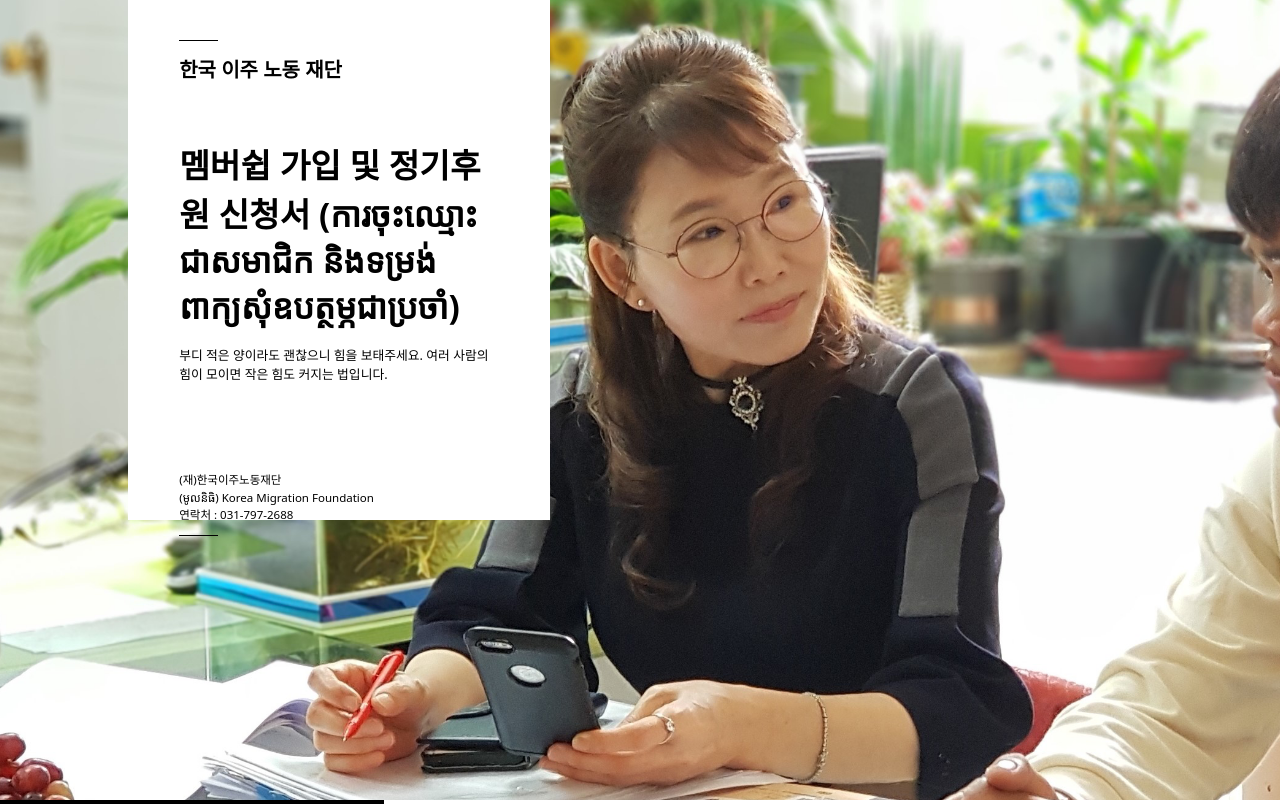
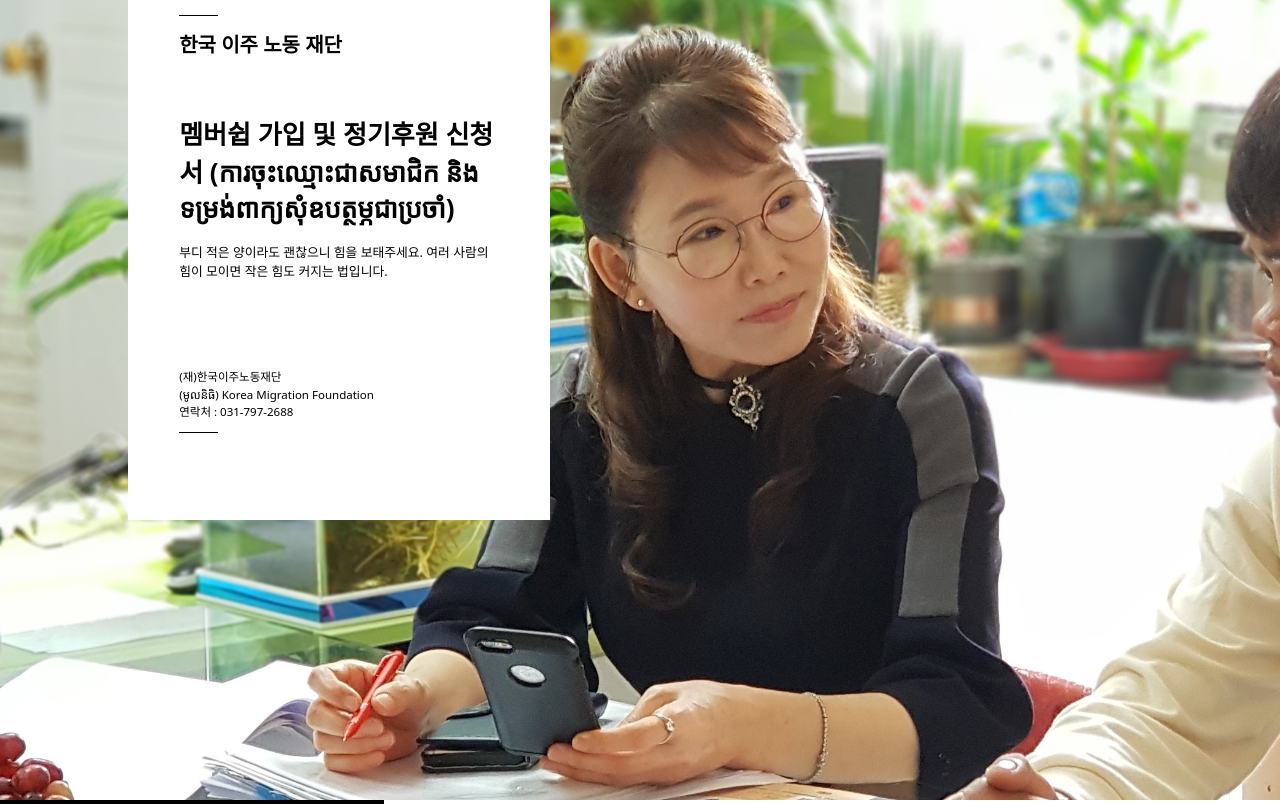
Before and after one commit to ckim48/audo_debit, a Flask app: page / in a window 1280 px wide. Shown: the top 804 px of the page. Run offline with Flask 3, Linux system fonts and the light colour scheme.

Commit message:
Add files via upload

```diff
--- a/static/css/korea_migration_foundation_donation_style.css
+++ b/static/css/korea_migration_foundation_donation_style.css
@@ -25,16 +25,19 @@ header {
     left: 10vw;
     width: 25vw;
     min-width: 250px;
-    height: 60vh;
+    height: 65vh;
     min-height: 300px;
     padding-top: 5vh;
     padding-left: 4vw;
     padding-right: 4vw;
     background-color: white;
 }
-
+#custom_won_input {
+    visibility: hidden;
+}
 #deco1 {
     width: 3vw;
+    margin-top: 15px;
     background-color: black;
     height: 1px;
 }
@@ -51,7 +54,7 @@ header {
 #site_title {
     margin: 0;
     font-family: system-ui;
-    font-size: max(1.3vw, 16px);
+    font-size: max(0.9vw, 13px);
 }
 
 #site_title h1 {
```
